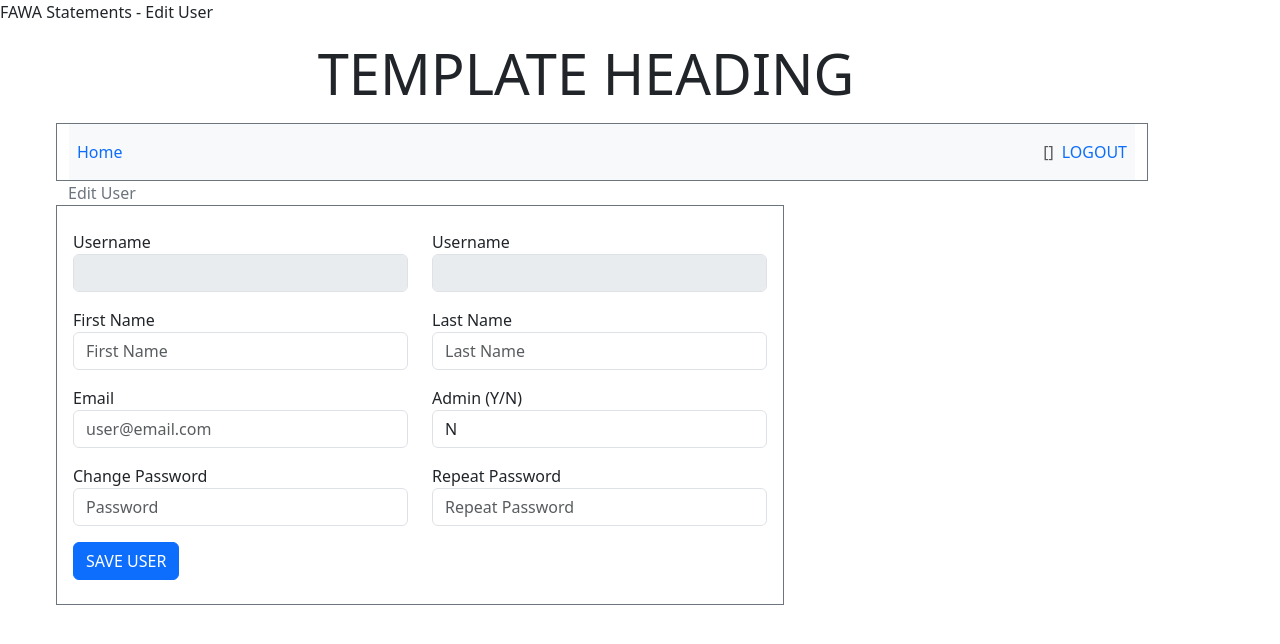
After one commit to amathenge/fasms, a Flask app: template templates/edituser.html in a window 1280 px wide. The commit adds this page. Shown: the top 644 px of the page. Run offline with Flask 3, Linux system fonts and the light colour scheme; the template is opened without the code that fills it, so the values that code supplies are empty.

Commit message:
Update editing contact list - 07AUG2023@09:25

```diff
--- a/app.py
+++ b/app.py
@@ -572,3 +572,76 @@ def usermgmt():
     # log(f"usrmgr = {contacts}")
 
     return render_template('usermgmt.html', contacts=contacts)
+
+@app.route('/edituser/<uid>', methods=['GET', 'POST'])
+def edituser(uid):
+    if 'user' not in session or not session['user']['otp']:
+        return redirect(url_for('login'))
+
+    user = session['user']
+    auth = (1,2)
+
+    if not hasauth(list(user['auth']), auth):
+        if request.referrer:
+            return redirect(request.referrer)
+        else:
+            return redirect(url_for('home'))
+
+    if request.method == 'POST':
+        firstname = request.form['txtFirst']
+        lastname = request.form['txtLast']
+        email = request.form['txtEmail']
+        admin = request.form['txtAdmin']
+        password = request.form['txtPassword']
+        if len(password) == 0:
+            sql = 'update users set firstname = ?, lastname = ?, email = ?, admin = ? where id = ?'
+            params = [firstname, lastname, email, admin, uid]
+        else:
+            sql = 'update users set firstname = ?, lastname = ?, email = ?, admin = ?, password = ? where id = ?'
+            params = [firstname, lastname, email, admin, hashpass(password), uid]
+
+
+        db = get_db()
+        cur = db.cursor()
+        cur.execute(sql, params)
+        db.commit()
+        return redirect(url_for('staff'))
+
+
+    db = get_db()
+    cur = db.cursor()
+    sql = 'select id, username, firstname, lastname, email, admin from users where id = ?'
+    cur.execute(sql, [uid])
+    result = cur.fetchone()
+    return render_template('edituser.html', contact=result)
+
+
+@app.route('/deluser/<uid>')
+def deluser(uid):
+    if 'user' not in session or not session['user']['otp']:
+        return redirect(url_for('login'))
+    user = session['user']
+    auth = (1,2)
+
+    if not hasauth(list(user['auth']), auth):
+        if request.referrer:
+            return redirect(request.referrer)
+        else:
+            return redirect(url_for('home'))
+    # if 'user' not in session:
+    #     return redirect(url_for('login'))
+    # if 'admin' not in session:
+    #     return redirect(request.referrer)
+
+
+    # don't delete logged in user. -- should also probably not delete admin users...
+    # but that can be fixed later.
+    if int(uid) != int(user['id']):
+        sql = 'delete from users where id = ?'
+        db = get_db()
+        cur = db.cursor()
+        cur.execute(sql,[uid])
+        db.commit()
+
+
+    return redirect(url_for('staff'))
--- /dev/null
+++ b/templates/edituser.html
@@ -0,0 +1,111 @@
+{% extends 'base.html' %}
+{% from 'utils.j2' import nav %}
+
+{% block scripts %}
+    <script>
+      function checkData(theForm) {
+        var pwd = document.querySelector("#txtPassword").value;
+        var chkpwd = document.querySelector("#txtChkpass").value;
+        var pwdmatch = document.querySelector("#pwdMatch")
+        if (pwd != chkpwd) {
+            pwdmatch.innerHTML = "Passwords Don't Match";
+            return false;
+        }
+        return true;
+      }
+    </script>
+{% endblock %}
+
+{% block title %}FAWA Statements - Edit User{% endblock %}
+
+{% block content %}
+{% set user = session['user'] %}
+
+<div class="container m-3">
+      <div class="row">
+        <div class="col-12 border border-secondary">
+            {{ nav(user) }}
+        </div>
+      </div>
+
+      <div class="row">
+        <span class="text-secondary">Edit User</span>
+      </div>
+      <div class="row">
+        <form class="col-8 p-3 border border-secondary" action="{{ url_for('edituser', uid=contact.id) }}" onsubmit="return checkData(this)" method="POST">
+            <div class="row">
+                <div class="col-6">
+                    <div class="form-group my-2">
+                        <label for="txtUser">Username</label>
+                        <input class="form-control" type="text" id="txtUser" name="txtUser" maxlength="20" value="{{ contact.username }}" disabled>
+                    </div>
+                </div>
+                <div class="col-6">
+                    <div class="form-group my-2">
+                        <label for="txtID">Username</label>
+                        <input class="form-control" type="text" id="txtID" name="txtID" maxlength="20" value="{{ contact.id }}" disabled>
+                    </div>
+                </div>
+            </div>
+            <div class="row">
+                <div class="col-6">
+                    <div class="form-group my-2">
+                        <label for="txtFirst">First Name</label>
+                        <input class="form-control" type="text" id="txtFirst" name="txtFirst" placeholder="First Name" maxlength="20" value="{{ contact.firstname }}">
+                    </div>
+                </div>
+                <div class="col-6">
+                    <div class="form-group my-2">
+                        <label for="txtLast">Last Name</label>
+                        <input class="form-control" type="text" id="txtLast" name="txtLast" placeholder="Last Name" maxlength="20" value="{{ contact.lastname }}">
+                    </div>
+                </div>
+            </div>
+            <div class="row">
+                <div class="col-6">
+                    <div class="form-group my-2">
+                        <label for="txtEmail">Email</label>
+                        <input class="form-control" type="email" id="txtEmail" name="txtEmail" placeholder="user@email.com" maxlength="20" value="{{ contact.email }}">
+                    </div>
+                </div>
+                <div class="col-6">
+                    <div class="form-group my-2">
+                        <label for="txtAdmin">Admin (Y/N)</label>
+                        <select class="form-control" id="txtAdmin" name="txtAdmin">
+                            {% if contact.admin == 1 %}
+                            <option value="0">N</option>
+                            <option value="1" selected>Y</option>
+                            {% else %}
+                            <option value="0" selected>N</option>
+                            <option value="1">Y</option>
+                            {% endif %}
+                        </select>
+                    </div>
+                </div>
+            </div>
+            <div class="row">
+                <div class="col-6">
+                    <div class="form-group my-2">
+                        <label for="txtPassword">Change Password</label>
+                        <input class="form-control" type="password" id="txtPassword" name="txtPassword" placeholder="Password" maxlength="20">
+                    </div>
+                </div>
+                <div class="col-6">
+                    <div class="form-group my-2">
+                        <label for="txtChkpass">Repeat Password</label>&nbsp;&nbsp;<span id="pwdMatch"></span>
+                        <input class="form-control" type="text" id="txtChkpass" name="txtChkpass" placeholder="Repeat Password" maxlength="20">
+                    </div>
+                </div>
+            </div>
+            <div class="row">
+                <div class="col-4">
+                <div class="form-group my-2">
+                    <button class="btn btn-primary" type="submit">SAVE USER</button>
+                </div>
+                </div>
+            </div>
+        </form>
+      </div>
+    </div>
+
+{% endblock %}
```
Also changed, not shown: templates/usermgmt.html (+6 -2 lines).
